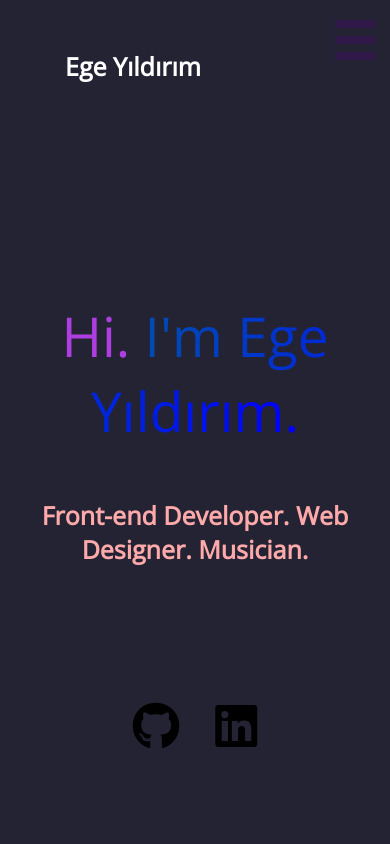
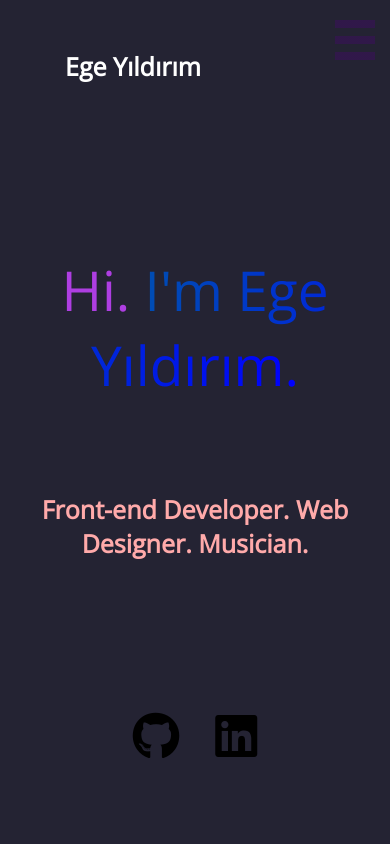
Before and after one commit to egeyil/portfolio-website, a plain HTML site: page index.html in a window 390 px wide. Shown: the top 844 px of the page. Drawn offline with nearby package versions, Linux system fonts and the light colour scheme.

Commit message:
fix layout small screens

```diff
--- a/styles.css
+++ b/styles.css
@@ -153,7 +153,7 @@ body {
 }
 
 #header {
-  margin-top: 8em;
+  margin-top: 12em;
   margin-bottom: 3em;
   text-align: center;
   background-repeat: no-repeat;
@@ -161,11 +161,6 @@ body {
   animation-fill-mode: both;
   -webkit-animation-name: fadeIn;
   animation-name: fadeIn;
-  display: flex;
-  flex-direction: column;
-  justify-content: space-between;
-  gap: 1em;
-  height: 75vh;
 }
 
 @keyframes fadeIn {
@@ -209,11 +204,12 @@ header h2 {
   color: #ffaaaa;
   font-size: 30px;
   margin-top: 2em;
+  margin-bottom: 30vh;
 }
 
 .links-top {
   text-align: center;
-  margin-bottom: 2em;
+  margin-bottom: 18em;
 }
 
 header a {
@@ -465,7 +461,7 @@ main {
 
 @media (max-width: 950px) {
   #header {
-    margin-top: 80px;
+    margin-top: 170px;
   }
   #navbar {
     position: static;
@@ -517,12 +513,17 @@ main {
 
 @media (max-width: 650px) {
   #header {
-    margin-top: 80px;
-    height: 600px;
+    margin-top: 150px;
   }
   #header h2 {
+    font-size: 24px;
     margin-right: 1em;
     margin-left: 1em;
+    margin-top: 90px;
+    margin-bottom: 18vh;
+  }
+  .links-top {
+    margin-bottom: 25vh;
   }
   #bio h2 {
     margin-bottom: 0.5em;
@@ -554,6 +555,9 @@ main {
   #header h2 {
     font-size: 25px;
   }
+  .links-top {
+    margin-bottom: 15vh;
+  }
   #bio h2 {
     margin-top: 1em;
     margin-bottom: 1em;
```
